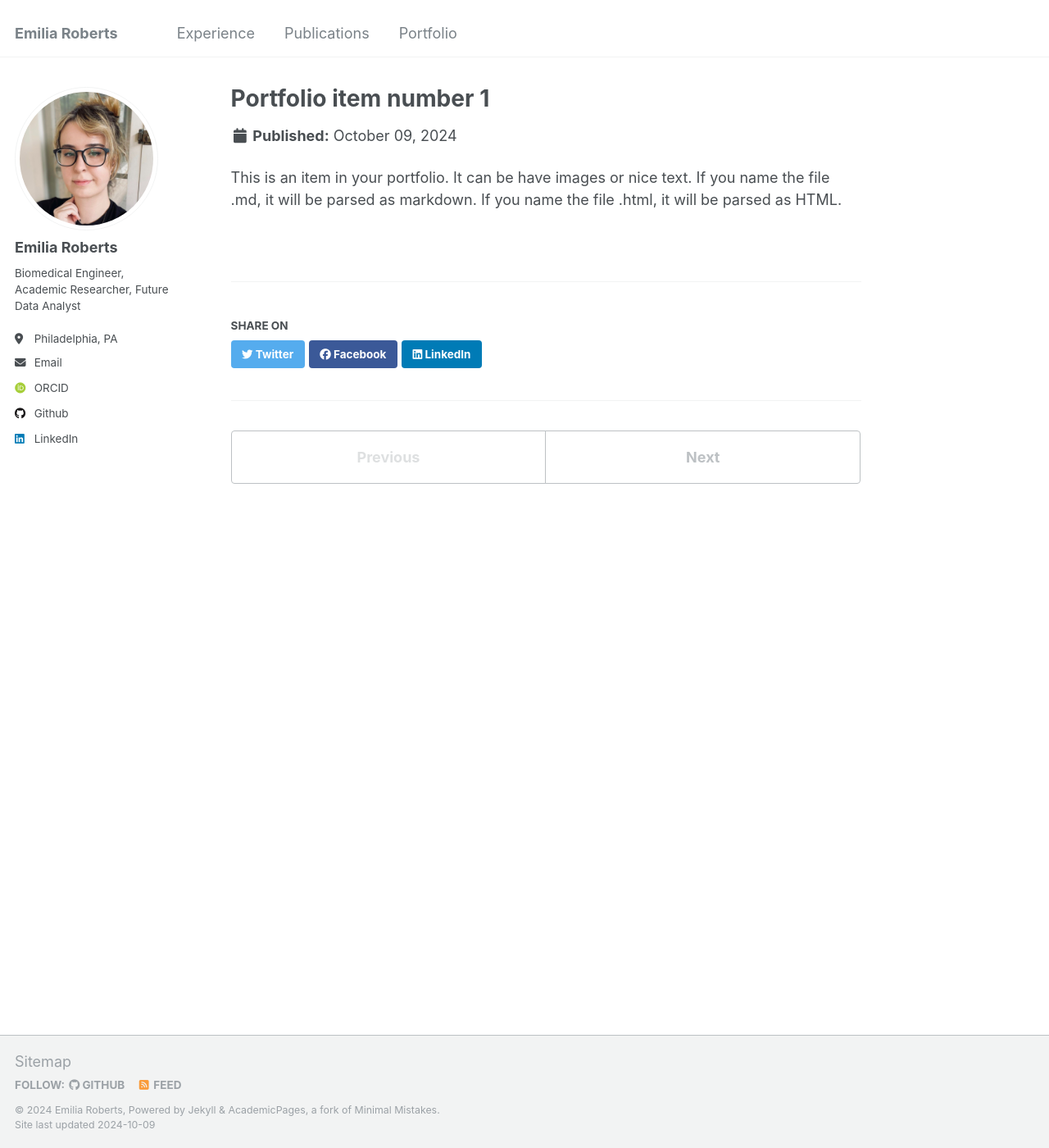
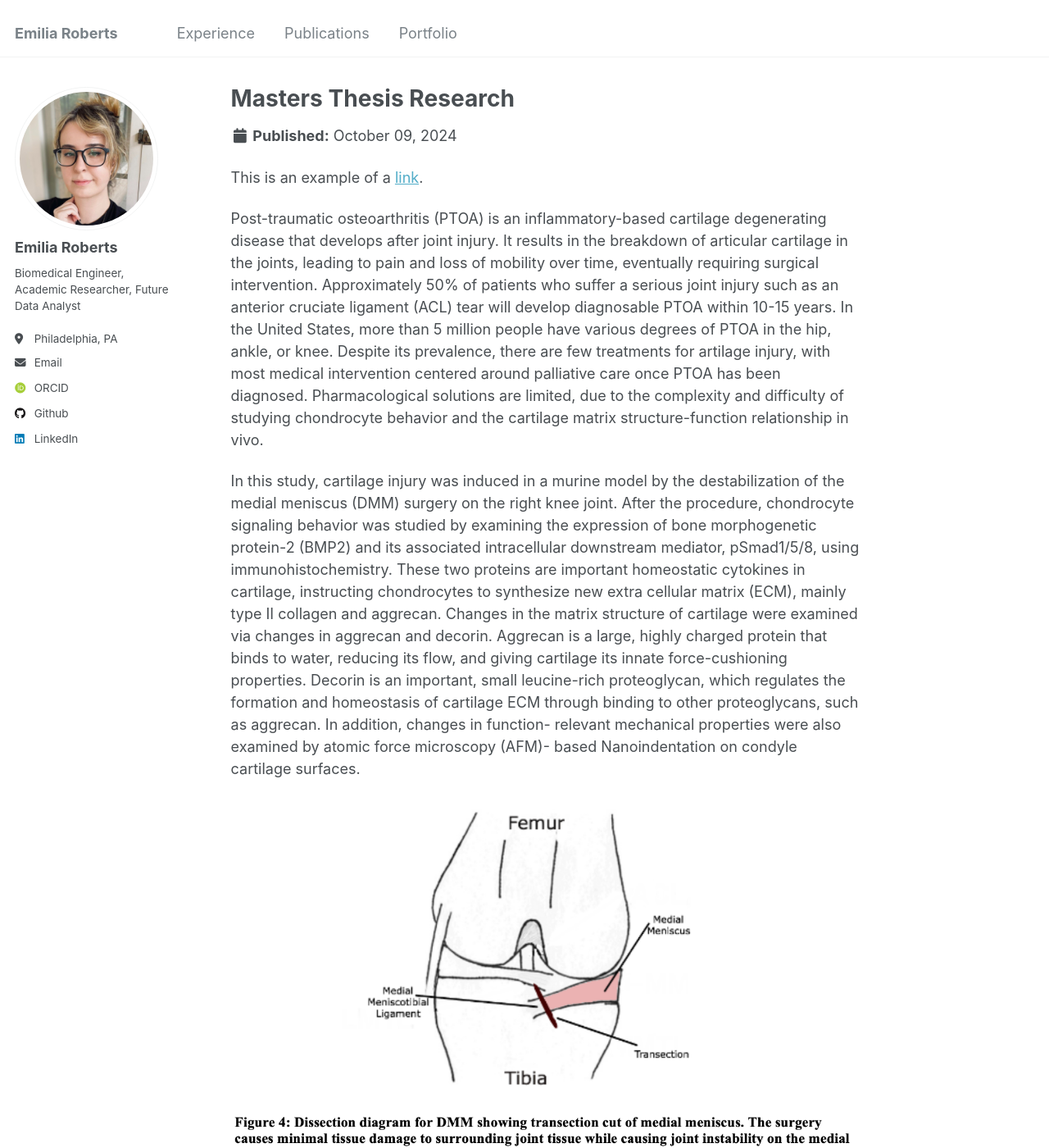
Before and after one commit to eroberts91/personal-site, a Jekyll site: the page built from _portfolio/portfolio-1.md, in a window 1280 px wide and 1400 px high. Shown: the whole window at 82% size. Built offline with Jekyll 4.4.1, drawn with Linux system fonts in a browser that asks for light colours; some web fonts are replaced; some of the changed text lies outside the part shown.

Commit message:
first port entry

```diff
--- a/_portfolio/portfolio-1.md
+++ b/_portfolio/portfolio-1.md
@@ -1,7 +1,25 @@
 ---
-title: "Portfolio item number 1"
-excerpt: "Short description of portfolio item number 1<br/><img src='/images/500x300.png'>"
+title: "Masters Thesis Research"
+excerpt: "Novel Biomechanical and Biochemical Signatures of Post-Traumatic Osteoarthritis: A Murine Model Study<br/><img src='/images/portfolio_images/port1-1.png'>"
 collection: portfolio
 ---
 
-This is an item in your portfolio. It can be have images or nice text. If you name the file .md, it will be parsed as markdown. If you name the file .html, it will be parsed as HTML.
+This is an example of a [link](http://github.com "Github").
+
+
+Post-traumatic osteoarthritis (PTOA) is an inflammatory-based cartilage degenerating disease that develops after joint injury. It results in the breakdown of articular cartilage in the joints, leading to pain and loss of mobility over time, eventually requiring surgical intervention. Approximately 50% of patients who suffer a serious joint injury such as an anterior cruciate ligament (ACL) tear will develop diagnosable PTOA within 10-15 years. In the United States, more than 5 million people have various degrees of PTOA in the hip, ankle, or knee. Despite its prevalence, there are few treatments for artilage injury, with most medical intervention centered around palliative care once PTOA has been diagnosed. Pharmacological solutions are limited, due to the complexity and difficulty of studying chondrocyte behavior and the cartilage matrix structure-function relationship in vivo.
+
+
+In this study, cartilage injury was induced in a murine model by the destabilization of the medial meniscus (DMM) surgery on the right knee joint. After the procedure, chondrocyte signaling behavior was studied by examining the expression of bone morphogenetic protein-2 (BMP2) and its associated intracellular downstream mediator, pSmad1/5/8, using immunohistochemistry. These two proteins are important homeostatic cytokines in cartilage, instructing chondrocytes to synthesize new extra cellular matrix (ECM), mainly type II collagen and aggrecan. Changes in the matrix
+structure of cartilage were examined via changes in aggrecan and decorin. Aggrecan is a large, highly charged protein that binds to water, reducing its flow, and giving cartilage its innate force-cushioning properties. Decorin is an important, small leucine-rich
+proteoglycan, which regulates the formation and homeostasis of cartilage ECM through binding to other proteoglycans, such as aggrecan. In addition, changes in function- relevant mechanical properties were also examined by atomic force microscopy (AFM)- based Nanoindentation on condyle cartilage surfaces.
+
+![Preview Figure](https://eroberts91.github.io/personal-site/images/portfolio_images/port1-2.png?raw=true)
+![Preview Figure](https://eroberts91.github.io/personal-site/images/portfolio_images/port1-3.png?raw=true)
+![Preview Figure](https://eroberts91.github.io/personal-site/images/portfolio_images/port1-4.png?raw=true)
+
+After the DMM surgery, cartilage homeostasis was disrupted. BMP2 and pSmad1/5/8 staining increased, suggesting anabolic and catabolic changes to chondrocyte function. Aggrecan concentration was reduced, signifying degradation of the ECM. Meanwhile, the active involvement of decorin in the ECM degradation process is indicated by the substantial reduction of aggrecan in decorin-null mice. Furthermore,
+cartilage after DMM showed significantly lower nanoindentation modulus than the control after Sham surgery, highlighting OA-induced loss of joint function. These biochemical and biomechanical results prove insights into the concomitant biological and biomechanical changes of cartilage during the progression of injury-induced PTOA.
+
+
+![Preview Figure](https://eroberts91.github.io/personal-site/images/portfolio_images/port1-5.png?raw=true)
```
Also changed, not shown: images/portfolio_images/port1-1.png (added), images/portfolio_images/port1-2.png (added), images/portfolio_images/port1-3.png (added), images/portfolio_images/port1-4.png (added), 4 other files.
